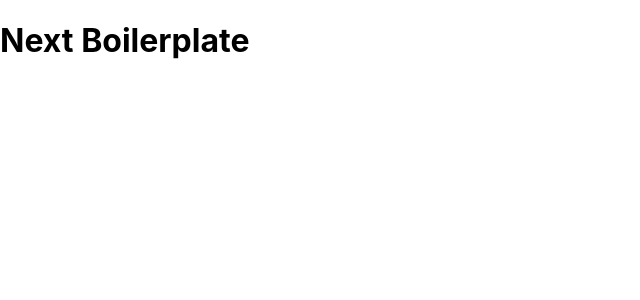
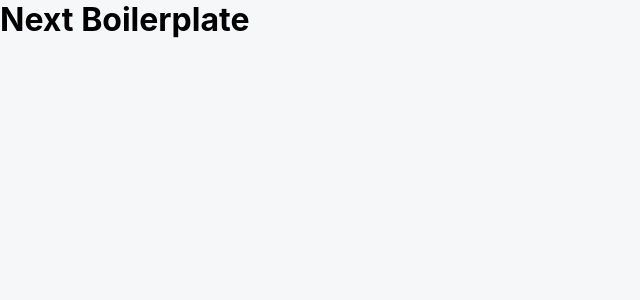
Before and after one commit to gabrielmedina/next-boilerplate, a Next.js app: page / in a window 1280 px wide. Shown: the top 300 px of the page, without its empty margins (0-640 px from the left). Built offline with nearby package versions, Linux system fonts and the light colour scheme.

Commit message:
feat: add default layout

```diff
--- /dev/null
+++ b/src/components/layouts/Default/Default.module.scss
@@ -0,0 +1,4 @@
+.default {
+  background: var(--color-gray-000);
+  min-height: 100vh;
+}
--- /dev/null
+++ b/src/components/layouts/Default/Default.tsx
@@ -0,0 +1,7 @@
+import style from './Default.module.scss'
+
+export const LayoutDefault: React.FC = ({ ...props }) => {
+  const { children } = props
+
+  return <div className={style.default}>{children}</div>
+}
--- /dev/null
+++ b/src/components/layouts/index.ts
@@ -0,0 +1 @@
+export * from './Default/Default'
--- a/src/pages/index.tsx
+++ b/src/pages/index.tsx
@@ -1,5 +1,6 @@
 import type { NextPage } from 'next'
 import Head from 'next/head'
+import { LayoutDefault } from 'src/components/layouts'
 
 const Home: NextPage = () => {
   return (
@@ -10,7 +11,9 @@
         <link rel="icon" href="/favicon.ico" />
       </Head>
 
-      <h1>Next Boilerplate</h1>
+      <LayoutDefault>
+        <h1 style={{ margin: 0 }}>Next Boilerplate</h1>
+      </LayoutDefault>
     </>
   )
 }
```
Also changed, not shown: src/components/layout/index.ts (deleted).
